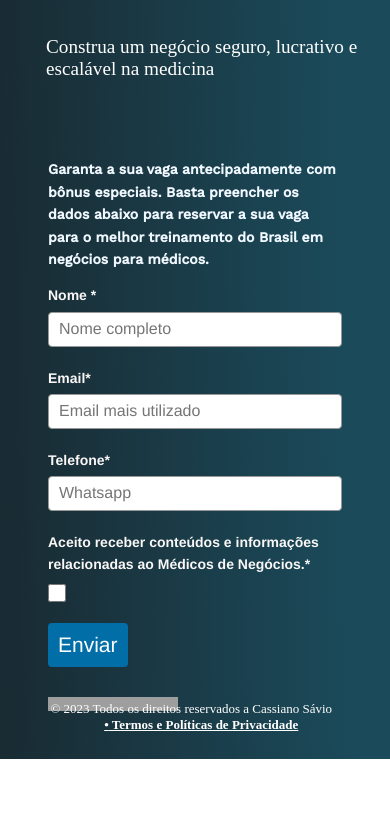
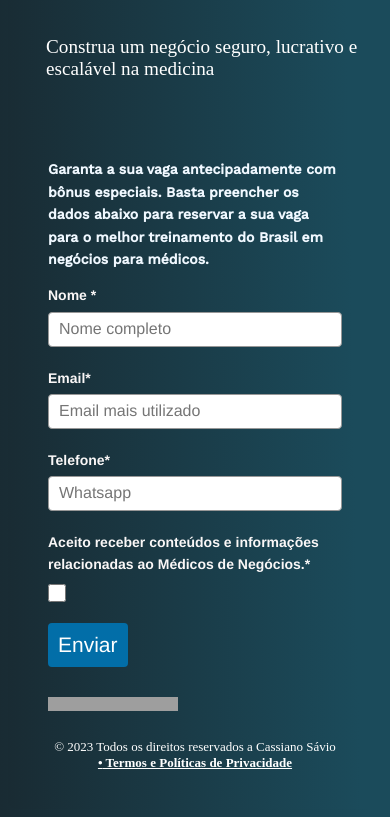
Before and after one commit to vitcbrl/capture-page, a plain HTML site: page index.html in a window 390 px wide. Shown: the part 219-1036 px from the top of the page. Before the commit the page ends 978 px from the top, so only its background shows below. Drawn offline with nearby package versions, Linux system fonts and the light colour scheme; grey boxes are pictures that could not be loaded.

Commit message:
ajustes dos termos2

```diff
--- a/styles.css
+++ b/styles.css
@@ -65,16 +65,13 @@
 .termos {
   position: absolute;
   bottom: 5px; /* Ajuste conforme necessário para posicionar verticalmente */
-  left: 49%;
+  left: 50%;
   transform: translateX(-50%);
   text-align: center;
   width: 100%;
   color: white;
 }
 
-.termos strong {
-  margin-left: 10px; /* Ajuste conforme necessário para adicionar espaço entre a parte inicial e o "•" */
-}
 
 
 .lado-direito {
@@ -154,6 +151,10 @@
 .barra-vertical {
   display: none;
 }
+
+.termos{
+  position: relative;}
+
 .reserva {
   margin-top: 10px;
   font-size: medium;
```
